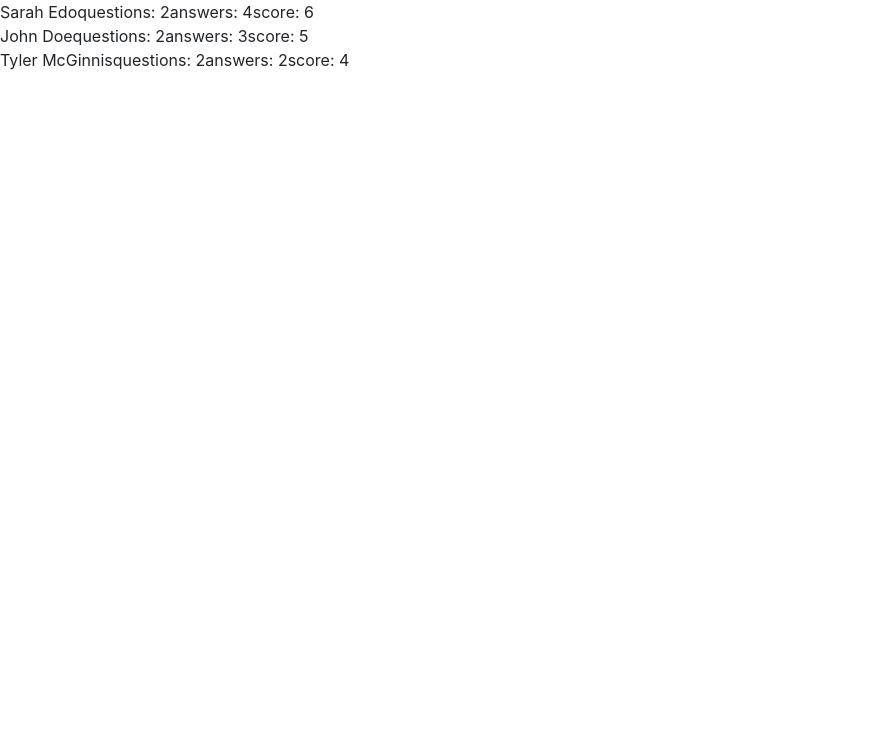
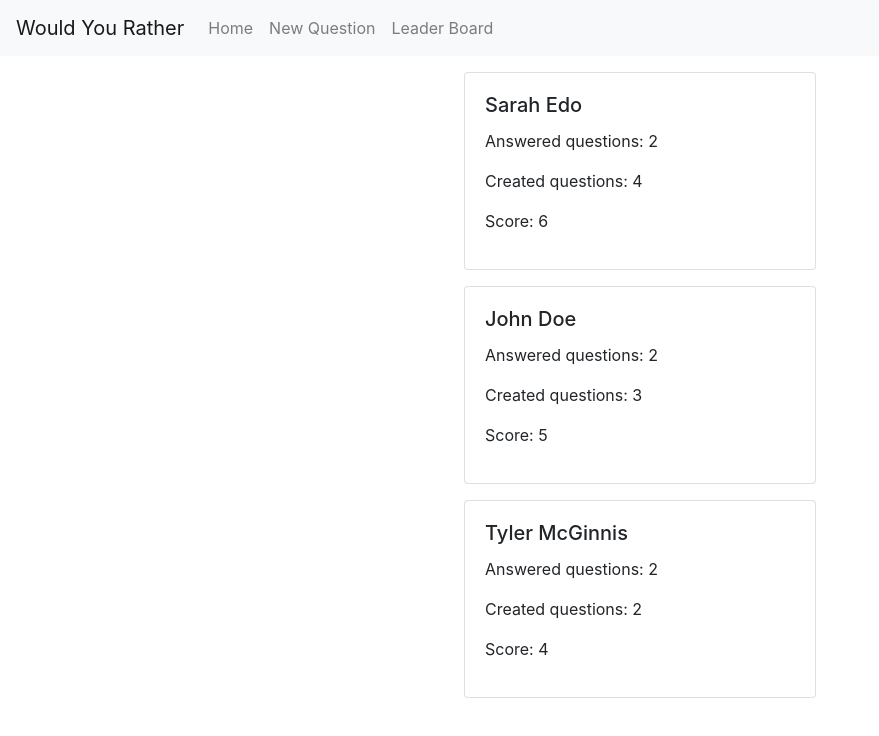
Before and after one commit to tetiana-horobets/nd-would-you-rather, a React (Create React App) app: page /leaderboard in a window 1280 px wide. Shown: the top 736 px of the page, without its empty margins (0-879 px from the left). Built offline with nearby package versions, Linux system fonts and the light colour scheme.

Commit message:
Format leader board page

```diff
--- a/src/LeaderboardPage.js
+++ b/src/LeaderboardPage.js
@@ -1,5 +1,9 @@
 import React from 'react';
 import { connect } from 'react-redux';
+import Navbar from './components/Navbar.js';
+import Card from 'react-bootstrap/Card';
+import Container from 'react-bootstrap/Container';
+import Image from 'react-bootstrap/Image';
 
 class LeaderboardPage extends React.Component {
 
@@ -14,17 +18,30 @@ class LeaderboardPage extends React.Component {
     }
   }
 
+  renderCard(user) {
+    return <Card key={user.id} style={{ width: '22rem', margin: '1em auto'}}>
+      <Card.Body>
+        <Card.Title>{user.name}</Card.Title>
+        <Card.Text>
+          {user.avatarURL && <Image src={user.avatarURL} rounded />}
+          <p>Answered questions: {user.stats.questions}</p>
+          <p>Created questions: {user.stats.answers}</p>
+          <p>Score: {user.stats.score}</p>
+        </Card.Text>
+      </Card.Body>
+    </Card>
+  }
+
   render() {
     const users = Object.values(this.props.users)
       .map(user => Object.assign({}, user, {stats: this.getStats(user)}))
       .sort((user1, user2) => user2.stats.score - user1.stats.score)
-      .map(user => <div key={user.id}>{user.name}
-          questions: {user.stats.questions}
-          answers: {user.stats.answers}
-          score: {user.stats.score}
-        </div>);
+      .map(user => this.renderCard(user));
 
-    return <div>{users}</div>
+    return <div>
+       <Navbar/>
+       <Container>{users}</Container>
+     </div>
   }
 }
 
--- a/src/SigninPage.js
+++ b/src/SigninPage.js
@@ -2,9 +2,9 @@ import React from 'react';
 import {selectUser} from './store/ActionCreators.js';
 import {Redirect} from "react-router-dom";
 import { connect } from 'react-redux';
-import Container from 'react-bootstrap/Container'
-import Card from 'react-bootstrap/Card'
-import Dropdown from 'react-bootstrap/Dropdown'
+import Container from 'react-bootstrap/Container';
+import Card from 'react-bootstrap/Card';
+import Dropdown from 'react-bootstrap/Dropdown';
 
 class SigninPage extends React.Component {
 
--- /dev/null
+++ b/src/components/Navbar.js
@@ -0,0 +1,20 @@
+import React from 'react';
+import Navbar from 'react-bootstrap/Navbar';
+import Nav from 'react-bootstrap/Nav';
+
+export default class Navber extends React.Component {
+
+  render() {
+    return <Navbar bg="light" expand="lg">
+      <Navbar.Brand href="#home">Would You Rather</Navbar.Brand>
+      <Navbar.Toggle aria-controls="basic-navbar-nav" />
+      <Navbar.Collapse id="basic-navbar-nav">
+        <Nav className="mr-auto">
+          <Nav.Link href="/">Home</Nav.Link>
+          <Nav.Link href="/new-question">New Question</Nav.Link>
+          <Nav.Link href="/leaderboard">Leader Board</Nav.Link>
+        </Nav>
+      </Navbar.Collapse>
+    </Navbar>
+  }
+}
```
